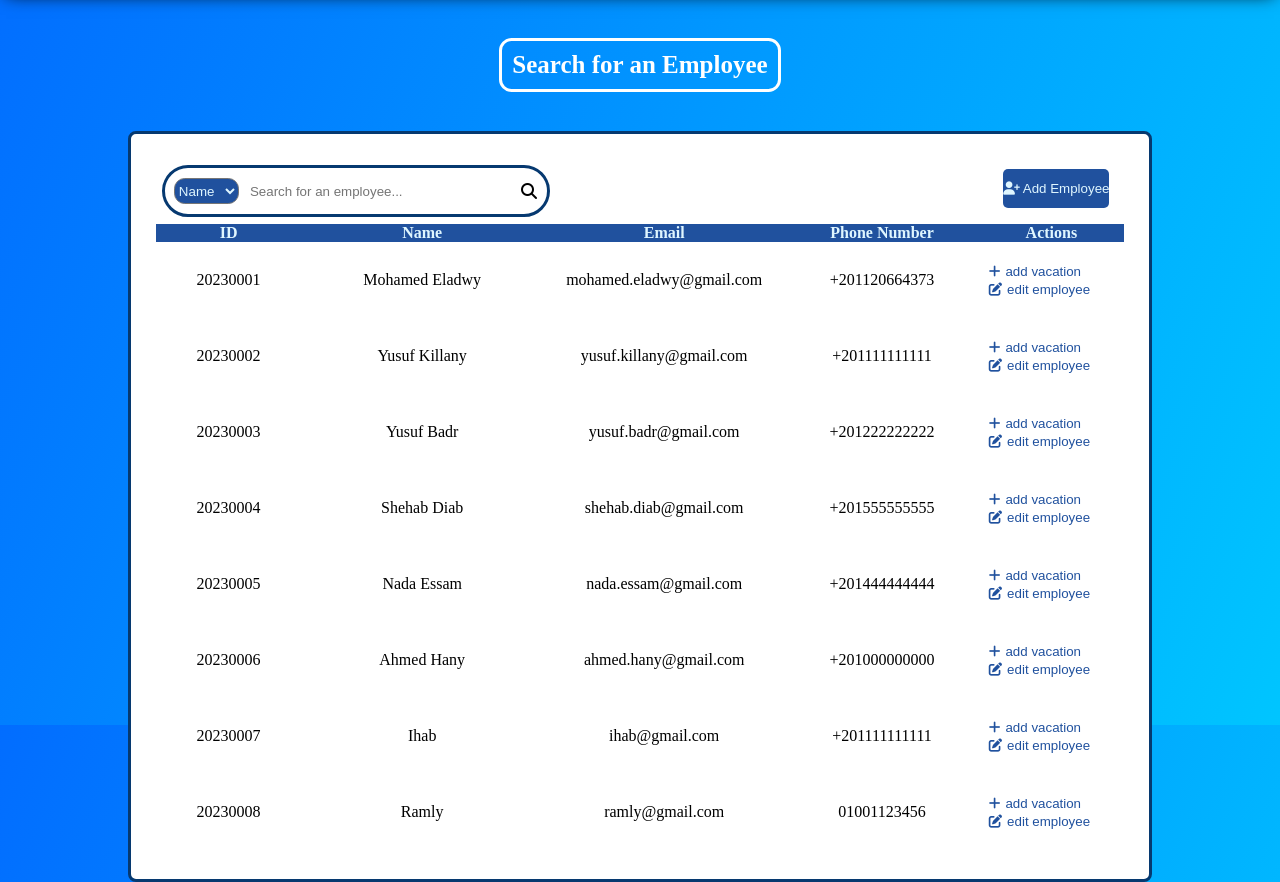
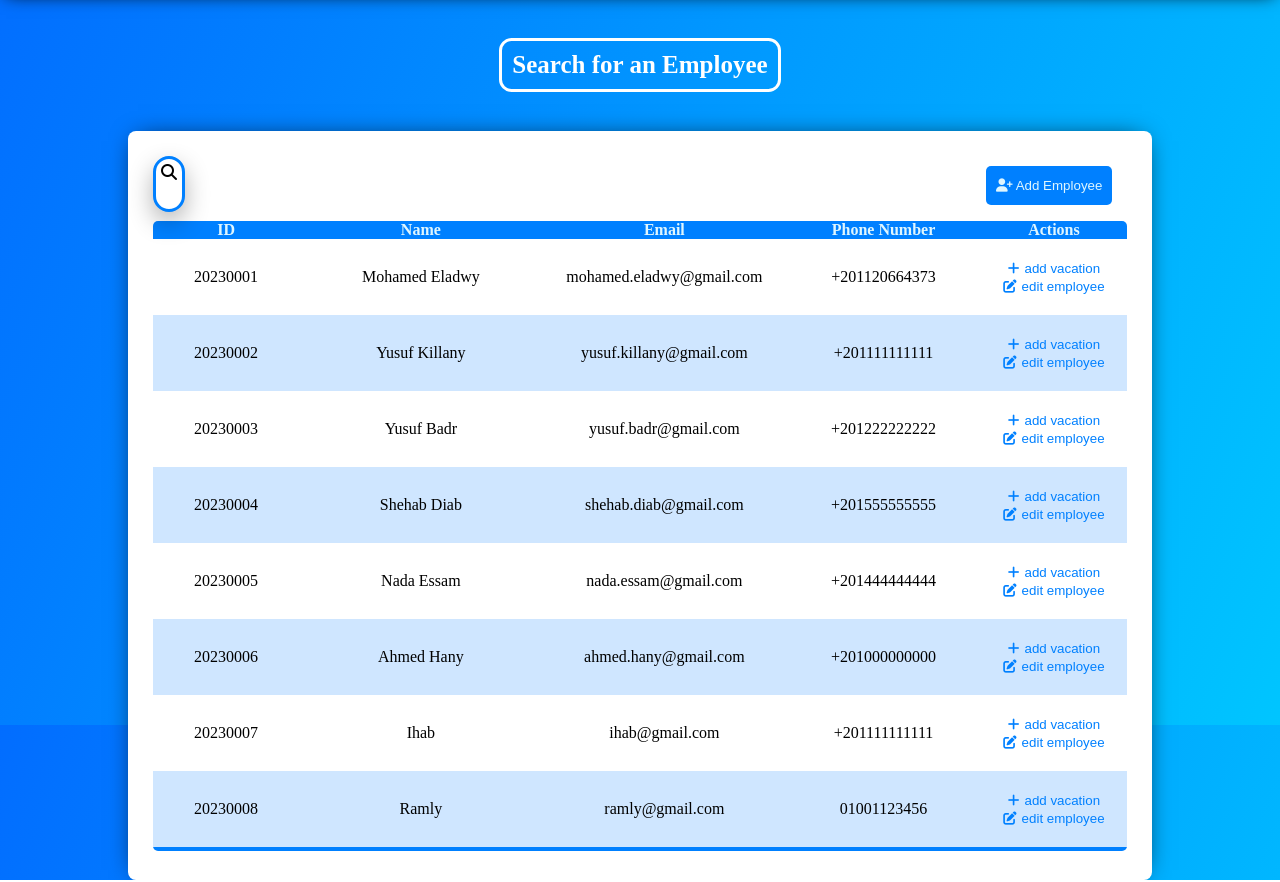
Before and after one commit to moheladwy/WebProject, a Django app: page /search-employee/ in a window 1280 px wide. Shown: the part 75-957 px from the top of the page. Run offline with Django 4.2, Linux system fonts and the light colour scheme; data comes from the database, SQL or seed files in the repository; data that the repository does not hold is empty; some libraries are stand-ins or nearby versions; some web fonts are replaced.

Commit message:
finished new tables styling

```diff
--- a/HumanResources/static/styles/search-table-styling.css
+++ b/HumanResources/static/styles/search-table-styling.css
@@ -13,9 +13,10 @@ h2 {
 .full-table {
     /* text-align: center; */
     margin: 0 10%;
-    border: solid;
-    border-color: #063970;
     border-radius: 0.5em;
+    box-shadow: 0px 0px 25px -10px black;
+    background-color: white;
+    padding: 25px;
 }
 
 .above-table {
@@ -24,21 +25,21 @@ h2 {
     height: 65px;
 }
 
-input[name="employee-data"] {
+/* input[name="employee-data"] {
     background-color: white;
     position: absolute;
     top: 10%;
     left: 1.5%;
     border: solid;
-    border-color: #063970;
+    border-color: #0080ff;
     border-radius: 2.5em;
     width: calc(97.5% - 90px);
     height: 70%;
     padding-left: 85px;
-}
+} */
 
 button[name="add-employee"] {
-    background-color: #20519e;
+    background-color: #0080ff;
     color: #DFF6FF;
     position: absolute;
     right: 1.5%;
@@ -46,40 +47,101 @@ button[name="add-employee"] {
     border: none;
     border-radius: 5px;
     height: 60%;
+    padding: 10px;
 }
 
 .above-table a :hover {
-    background-color: #1e81b0;
+    background-color: #0244f8;
+}
+
+.search-box {
+    position: absolute;
+    /* top: 50%; */
+    /* left: 50%; */
+    /* transform:  translate(-50%,50%);  */
+    background: white;
+    border: solid #0080ff;
+    /* height: 20px; */
+    border-radius: 40px;
+    padding: 5px;
+    /* width: 40px; */
+    box-shadow: 0 10px 25px rgb(0, 0, 0, 0.3);
+}
+
+.search-box:hover .input-bar,
+.search-box:hover .search-box {
+    width: 300px;
+    padding: 0 6px;
+}
+
+.search-box:hover .search-by-options {
+    width: 130px;
+}
+
+.search-box:hover .search-icon {
+    background: #0080ff;
+    color: white;
+}
+
+.search-icon {
+    float: right;
+    width: 40px;
+    height: 40px;
+    background: white;
+    color : #0080ff;
+    border-radius: 50%;
+    display: flex;
+    justify-content: center;
+    align-items: center;
+    transition: 0.3s;
+}
+
+.input-bar, .search-by-options{
+    border:none;
+    background: none;
+    outline:none;
+    float:left;
+    padding: 0;
+    color: #0080ff;
+    font-size: 16px;
+    line-height: 40px;
+    width: 0px;
+    transition: 0.6s ease-in-out;
 }
 
 .search-by-options {
-    width: 65px;
-    height: 40%;
-    position: absolute;
-    background-color: #20519e;
+    margin: 7.5px 0 0 0;
     color: #DFF6FF;
-    border-radius: 0.8em;
+    border-radius: 20px;
     top: 30%;
     left: 4.5%;
+    background-color: #0080ff;
+    color: white;
+    height: 25px;
 }
 
+::placeholder {
+    color: #0080ff;
+}
+
+/*
 .fa-magnifying-glass {
     position: absolute;
     top: 38%;
     right: 4%;
-}
+} */
 
 /*DO NOT, I REPEAT DO NOT TOUCH THIS ONE*/
-.search-box {
+/* .search-box {
     display: inline-block;
     position: relative;
     height: 65px;
     width: 31.5%;
     padding-left: 92px;
-}
+} */
 
 .table-wrapper thead {
-    background-color: #20519e;
+    background-color: #0080ff;
     color: #DFF6FF;
     width: 100%;
 }
@@ -92,6 +154,8 @@ button[name="add-employee"] {
 .table-wrapper {
     width: 100%;
     display: inline-block;
+    overflow: hidden;
+    border-radius: 5px;
 }
 
 table {
@@ -129,12 +193,12 @@ table {
 
 .table-wrapper td button {
     background-color: inherit;
-    color: #20519e;
+    color: #0080ff;
     border: none;
 }
 
 .table-wrapper td button:hover {
-    color: turquoise;
+    color: #0244f8;
 }
 
 .table-wrapper tr:nth-child(even) {
@@ -145,10 +209,6 @@ table {
     text-align: center;
 }
 
-.table-wrapper td:last-child {
-    text-align: left;
-}
-
 .table-wrapper .fa-plus {
     margin-right: 5px;
 }
@@ -156,3 +216,11 @@ table {
 .table-wrapper .fa-pen-to-square {
     margin-right: 5px;
 }
+
+.full-table .table-wrapper table tbody tr:nth-child(even) {
+    background-color: #cfe6ff;
+}
+
+.full-table .table-wrapper table tbody tr:last-of-type {
+    border-bottom: 4px solid #0080ff;
+}
```
